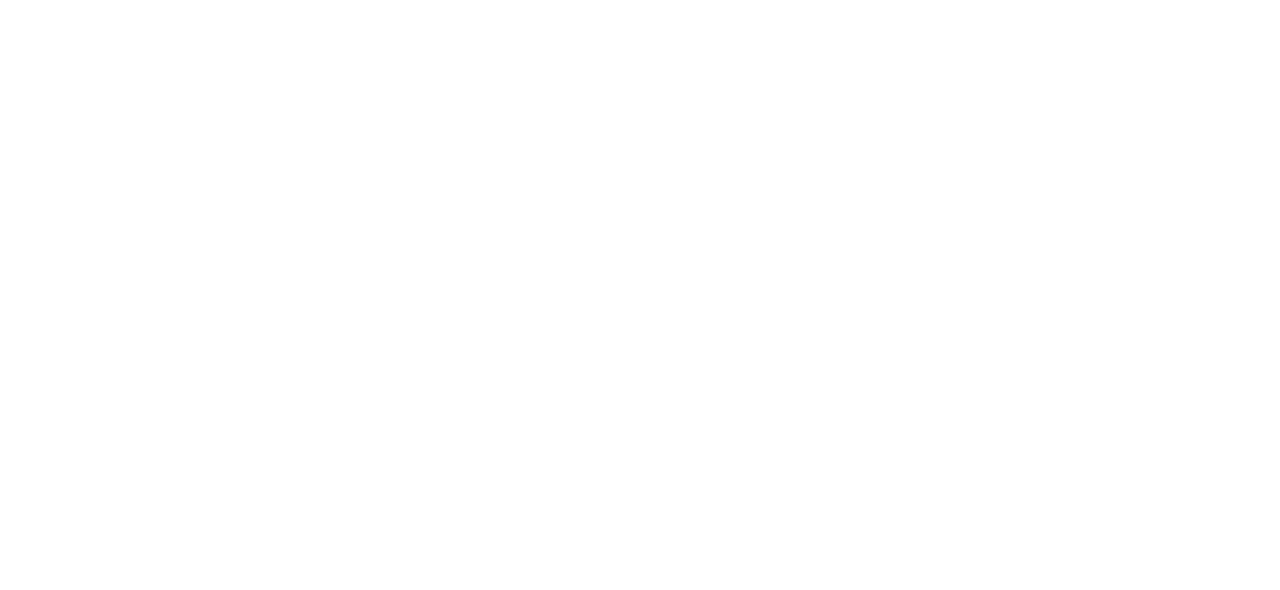
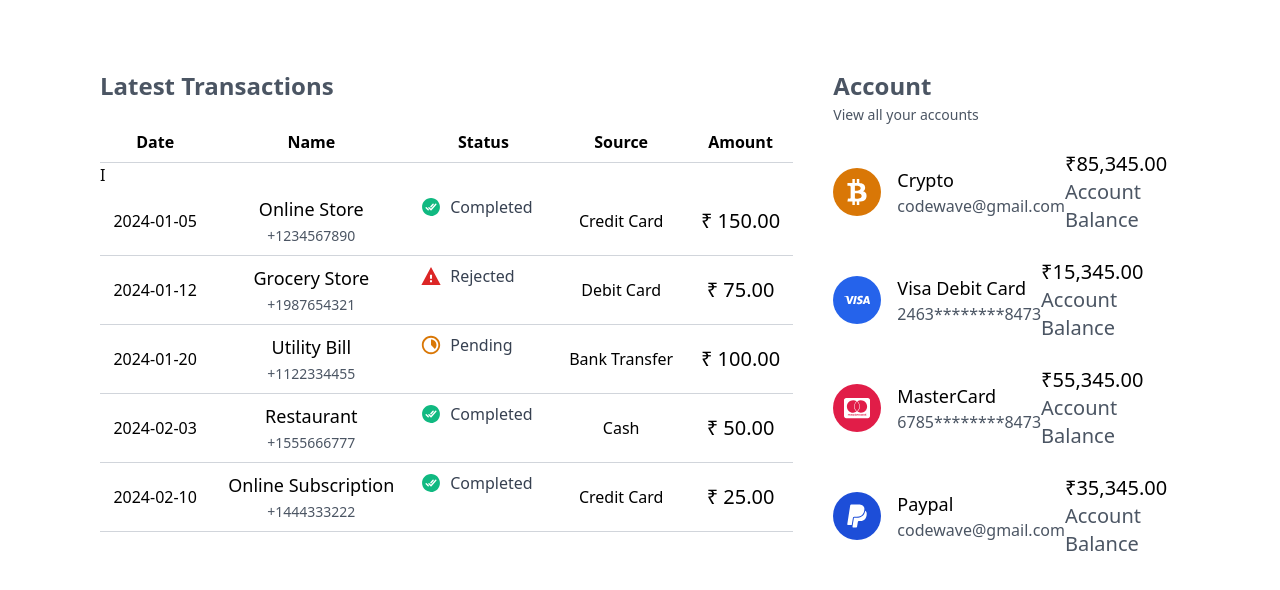
Before and after one commit to Priyanshu0403/ExpenseTracker, a React (Vite) app in the folder frontend/: page /overview in a window 1280 px wide. Shown: the part 1088-1678 px from the top of the page. Before the commit the page ends 1078 px from the top, so only its background shows below. Built offline with nearby package versions, Linux system fonts and the light colour scheme; no server answers; sample sign-in values are in the browser's storage.

Commit message:
transactions and account components

```diff
--- /dev/null
+++ b/frontend/src/components/accounts.jsx
@@ -0,0 +1,81 @@
+import React from "react";
+import Title from "./title";
+import { FaBtc, FaCcMastercard, FaPaypal } from "react-icons/fa";
+import { RiVisaLine } from "react-icons/ri";
+
+const data = [
+  {
+    name: "Crypto",
+    account: "codewave@gmail.com",
+    amount: "85,345.00",
+    icon: (
+      <div className="w-12 h-12 bg-amber-600 text-white flex items-center justify-center rounded-full">
+        <FaBtc size={26} />
+      </div>
+    ),
+  },
+
+  {
+    name: "Visa Debit Card",
+    account: "2463********8473",
+    amount: "15,345.00",
+    icon: (
+      <div className="w-12 h-12 bg-blue-600 text-white flex items-center justify-center rounded-full">
+        <RiVisaLine size={26} />
+      </div>
+    ),
+  },
+    {
+    name: "MasterCard",
+    account: "6785********8473",
+    amount: "55,345.00",
+    icon: (
+      <div
+        className="w-12 h-12 bg-rose-600 text-white flex items-center justify-center rounded-full"
+      >
+        <FaCcMastercard size={26}/>
+      </div>
+    ),
+  },
+  {
+    name: "Paypal",
+    account: "codewave@gmail.com",
+    amount: "35,345.00",
+    icon: (
+      <div className="w-12 h-12 bg-blue-700 text-white flex items-center justify-center rounded-full">
+        <FaPaypal size={26} />
+      </div>
+    ),
+  },
+
+];
+const Accounts = () => {
+  return (
+    <div className="mt-20 md:mt-0 py-5 md:py-20 md:w-1/3">
+      <Title title="Account" />
+      <span className="text-sm text-gray-600 dark:text-gray-500">
+        View all your accounts
+      </span>
+
+      <div className="w-full">
+        {data.map((item, index)=> (
+          <div key={index} className="flex items-center justify-between mt-6">
+            <div className="flex items-center gap-4">
+              {item.icon}
+              <div>
+                <p className="text-black dark:text-gray-400 text-lg">{item.name}</p>
+                <span className=" text-gray-600">{item.account}</span>
+              </div>
+            </div>
+            <div>
+              <p className="text-xl text-black dark:text-gray-400 font-medium">₹{item.amount}</p>
+              <span className="text-xl text-gray-600 dark:text-violet-700">Account Balance</span>
+            </div>
+          </div>
+        ))}
+      </div>
+    </div>
+  );
+};
+
+export default Accounts;
--- a/frontend/src/components/info.jsx
+++ b/frontend/src/components/info.jsx
@@ -9,7 +9,7 @@ const Info = ({title,subtitle}) => {
         <span className='text-gray-600 dark:text-gray-500'>{subtitle}</span>
        </div>
 
-       <div className='flex items-center gap-4 md:gap-10 2xl:gap-20'>
+       <div className='flex items-center justify-between gap-4 md:gap-10 2xl:gap-20'>
         <div className='flex items-center gap-2 border border-gray-300 dark:border-gray-600 rounded-md p-2 '>
             <IoSearchOutline className='text-xl text-gray-600 dark:text-gray-500'/>
             <input type="text" placeholder='Search now...' className='bg-transparent outline-none text-gray-700 dark:text-gray-500'/>
--- a/frontend/src/components/stats.jsx
+++ b/frontend/src/components/stats.jsx
@@ -32,7 +32,7 @@ const ICON_STYLES = [
 
 const Stats = () => {
   return (
-    <div className="flex flex-col md:flex-row items-center justify-between gap-8 2xl:gap-40 mb-20">
+    <div className="flex flex-col md:flex-row items-center justify-between py-8 md:py-0 gap-8 2xl:gap-40 mb-20">
       {data.map((item, index) => (
         <div
           key={index + item.label}
--- a/frontend/src/components/themeSwitch.jsx
+++ b/frontend/src/components/themeSwitch.jsx
@@ -2,6 +2,7 @@ import useStore from '@/store';
 import React, { useState } from 'react'
 import { LuSunMoon } from "react-icons/lu";
 import { IoMoonOutline } from 'react-icons/io5';
+import { BsFillMoonFill, BsFillMoonStarsFill, BsFillSunFill } from 'react-icons/bs';
 
 const ThemeSwitch = () => {
     const{theme,setTheme} = useStore((state) => state);
@@ -18,9 +19,9 @@ const ThemeSwitch = () => {
     <button onClick={toggleTheme} className='outline-none'>
       {
         isDarkMode ? (
-          <LuSunMoon className='text-2xl text-gray-600 dark:text-gray-300 cursor-pointer'/>
+          <BsFillSunFill className='text-2xl text-gray-600 dark:text-gray-300 cursor-pointer'/>
         ) : (
-          <IoMoonOutline className='text-2xl text-gray-600 dark:text-gray-300 cursor-pointer'/>
+          <BsFillMoonStarsFill className='text-2xl text-gray-600 dark:text-gray-300 cursor-pointer'/>
         )
       }
     </button>
--- /dev/null
+++ b/frontend/src/components/transactions.jsx
@@ -0,0 +1,150 @@
+import React from "react";
+import Title from "./title";
+import { IoCheckmarkDoneCircle } from "react-icons/io5";
+import { RiProgress3Line } from "react-icons/ri";
+import { IoMdWarning } from "react-icons/io";
+
+const data = [
+  {
+    date: "2024-01-05",
+    name: "Online Store",
+    contact: "+1234567890",
+    status: "Completed",
+    source: "Credit Card",
+    amount: 150,
+  },
+  {
+    date: "2024-01-12",
+    name: "Grocery Store",
+    contact: "+1987654321",
+    status: "Rejected",
+    source: "Debit Card",
+    amount: 75,
+  },
+  {
+    date: "2024-01-20",
+    name: "Utility Bill",
+    contact: "+1122334455",
+    status: "Pending",
+    source: "Bank Transfer",
+    amount: 100,
+  },
+  {
+    date: "2024-02-03",
+    name: "Restaurant",
+    contact: "+1555666777",
+    status: "Completed",
+    source: "Cash",
+    amount: 50,
+  },
+  {
+    date: "2024-02-10",
+    name: "Online Subscription",
+    contact: "+1444333222",
+    status: "Completed",
+    source: "Credit Card",
+    amount: 25,
+  },
+  {
+    date: "2024-02-18",
+    name: "Gas Station",
+    contact: "+1777888999",
+    status: "Completed",
+    source: "Debit Card",
+    amount: 40,
+  },
+  {
+    date: "2024-03-07",
+    name: "Electronics Store",
+    contact: "+1987654321",
+    status: "Completed",
+    source: "Credit Card",
+    amount: 200,
+  },
+  {
+    date: "2024-03-15",
+    name: "Online Service",
+    contact: "+1122334455",
+    status: "Pending",
+    source: "Bank Transfer",
+    amount: 120,
+  },
+  {
+    date: "2024-03-22",
+    name: "Coffee Shop",
+    contact: "+1234567890",
+    status: "Rejected",
+    source: "Cash",
+    amount: 10,
+  },
+  {
+    date: "2024-04-01",
+    name: "Grocery Store",
+    contact: "+1555666777",
+    status: "Completed",
+    source: "Debit Card",
+    amount: 90,
+  },
+  {
+    date: "2024-04-08",
+    name: "Online Shopping",
+    contact: "+1444333222",
+    status: "Completed",
+    source: "Credit Card",
+    amount: 180,
+  },
+  {
+    date: "2024-04-15",
+    name: "Car Maintenance",
+    contact: "+1777888999",
+    status: "Completed",
+    source: "Cash",
+    amount: 300,
+  },
+];
+const Transactions = () => {
+  return (
+    <div className="py-20 w-full md:w-2/3">
+      <Title title="Latest Transactions" />
+      {/* for making the table scrollable we use overflow class */}
+      <div className="overflow-x-auto mt-5">
+        <table className="w-full">
+          <thead className="w-full border-b border-gray-300 dark:border-gray-700 text-gray-600 dark:text-gray-500 hover:bg-gray-300/10">
+            <tr className="w-full text-black dark:text-gray-400">
+              <th className="py-2 px-2">Date</th>
+              <th className="py-2 px-2">Name</th>
+              <th className="py-2 px-2">Status</th>
+              <th className="py-2 px-2">Source</th>
+              <th className="py-2 px-2">Amount</th>
+            </tr>
+          </thead>
+          I<tbody>
+            {
+              data.slice(0,5).map((item,index)=>(
+                <tr key={index} className="text-center text-black dark:text-gray-400 border-b border-gray-300 dark:border-gray-700 hover:bg-gray-100 dark:hover:bg-gray-800">
+                  <td className="py-2 px-2">{item.date}</td>
+                  <td className="py-2 px-2">
+                    <div>
+                      <p className="font-medium text-lg text-black dark:text-gray-400">{item.name}</p>
+                      <span className="text-sm text-gray-600">{item.contact}</span>
+                    </div>
+                  </td>
+                  <td className="py-2 px-2 flex items-center gap-2 text-gray-700 dark:text-gray-400">
+                    {item.status === "Completed" && <IoCheckmarkDoneCircle className="text-emerald-500" size={22}/>}
+                    {item.status === "Pending" && <RiProgress3Line className="text-amber-600" size={22}/>}
+                    {item.status === "Rejected" && <IoMdWarning className="text-red-600" size={22}/>}
+                    <span>{item.status}</span>
+                  </td>
+                  <td className="py-2 px-2">{item.source}</td>
+                  <td className="py-2 px-2 text-black dark:text-gray-400 text-base md:text-xl">₹ {item.amount}.00</td>
+                </tr>
+              ))
+            }
+          </tbody>
+        </table>
+      </div>
+    </div>
+  );
+};
+
+export default Transactions;
--- a/frontend/src/pages/dashboard.jsx
+++ b/frontend/src/pages/dashboard.jsx
@@ -5,6 +5,8 @@ import Navbar from '@/components/navbar';
 import Stats from '@/components/stats';
 import useStore from '@/store';
 import React from 'react'
+import Accounts from '@/components/accounts';
+import Transactions from '@/components/transactions';
 
 const Dashboard = () => {
   const theme = useStore((state) => state.theme); //"dark" "light"
@@ -26,8 +28,8 @@ const Dashboard = () => {
           </div>
 
           <div className='flex flex-col-reverse md:flex-row gap-0 md:gap-10 2xl:gap-20'>
-            {/* <Transactions />
-            <Accounts /> */}
+            <Transactions />
+            <Accounts />
           </div>
         </div>
       </div>
```
Also changed, not shown: frontend/src/components/navbar.jsx (+12 -0 lines).
